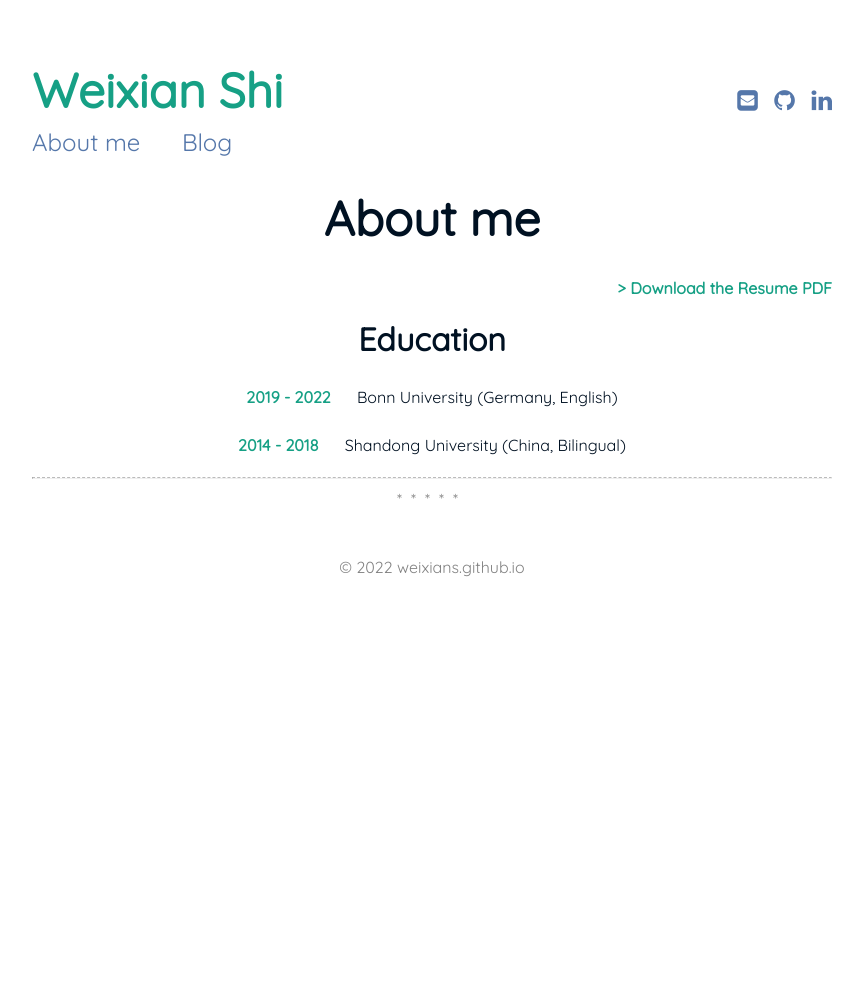
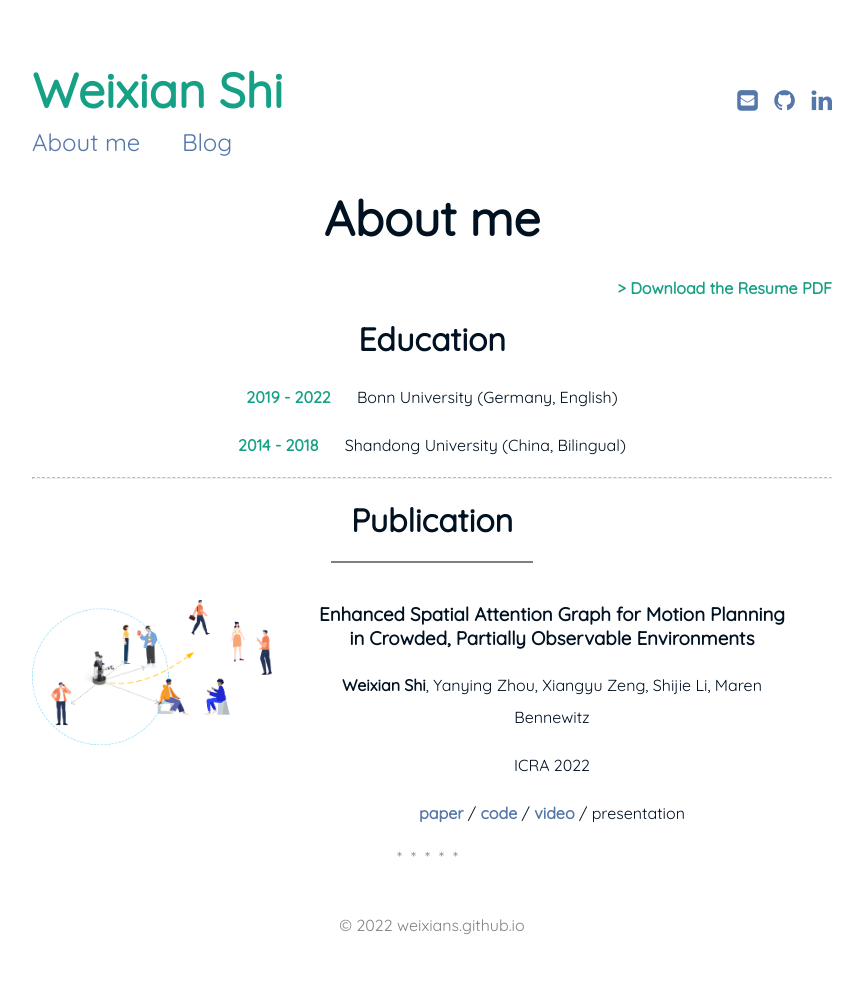
Before and after one commit to weixians/weixians.github.io, a Jekyll site: the page built from about_me.html, in a window 1280 px wide. Shown: the whole page, without its empty margins (208-1071 px from the left). Built offline with Jekyll 4.4.1, drawn with Linux system fonts in a browser that asks for light colours; before the commit the page ends 900 px from its top, so only the background shows below that.

Commit message:
change content

```diff
--- a/about_me.html
+++ b/about_me.html
@@ -8,6 +8,7 @@ subtitle:
     hr.dashed {
         border-top: 1px dashed #bbb;
     }
+
     hr.solid {
         border-top: 1px solid #bbb;
     }
@@ -24,4 +25,27 @@ subtitle:
     <p><strong>2014 - 2018</strong> &nbsp;&nbsp;&nbsp;&nbsp; Shandong University (China, Bilingual)</p>
 
     <hr class="dashed"/>
+
+    <h1>Publication</h1>
+
+    <div style="border: 0.5px solid gray;width:200px;height:0;margin-left: 50%; transform: translate(-50%,-50%);"></div>
+    &nbsp;
+
+    <div style="height:220px;">
+        <div style="width:30%; height:auto; float:left; display:inline; margin-top: 2%">
+            <img src="/assets/img/paper_esa.png" alt="">
+        </div>
+        <div style="width:60%; height:auto; float:left; display:inline; margin-left: 5%">
+            <h3>Enhanced Spatial Attention Graph for Motion Planning in Crowded, Partially Observable Environments</h3>
+            <p><b>Weixian Shi</b>, Yanying Zhou, Xiangyu Zeng, Shijie Li, Maren Bennewitz </p>
+            <p>ICRA 2022</p>
+            <p>
+                <a href="https://www.hrl.uni-bonn.de/publications/shi22icra.pdf" target="_blank">paper</a> /
+                <a href="https://github.com/weixians/esa" target="_blank">code</a> /
+                <a href="https://www.hrl.uni-bonn.de/publications/shi22icra.mp4" target="_blank">video</a> /
+                <span>presentation</span>
+            </p>
+        </div>
+
+    </div>
 </div>
```
Also changed, not shown: assets/img/paper_esa.png (added).
